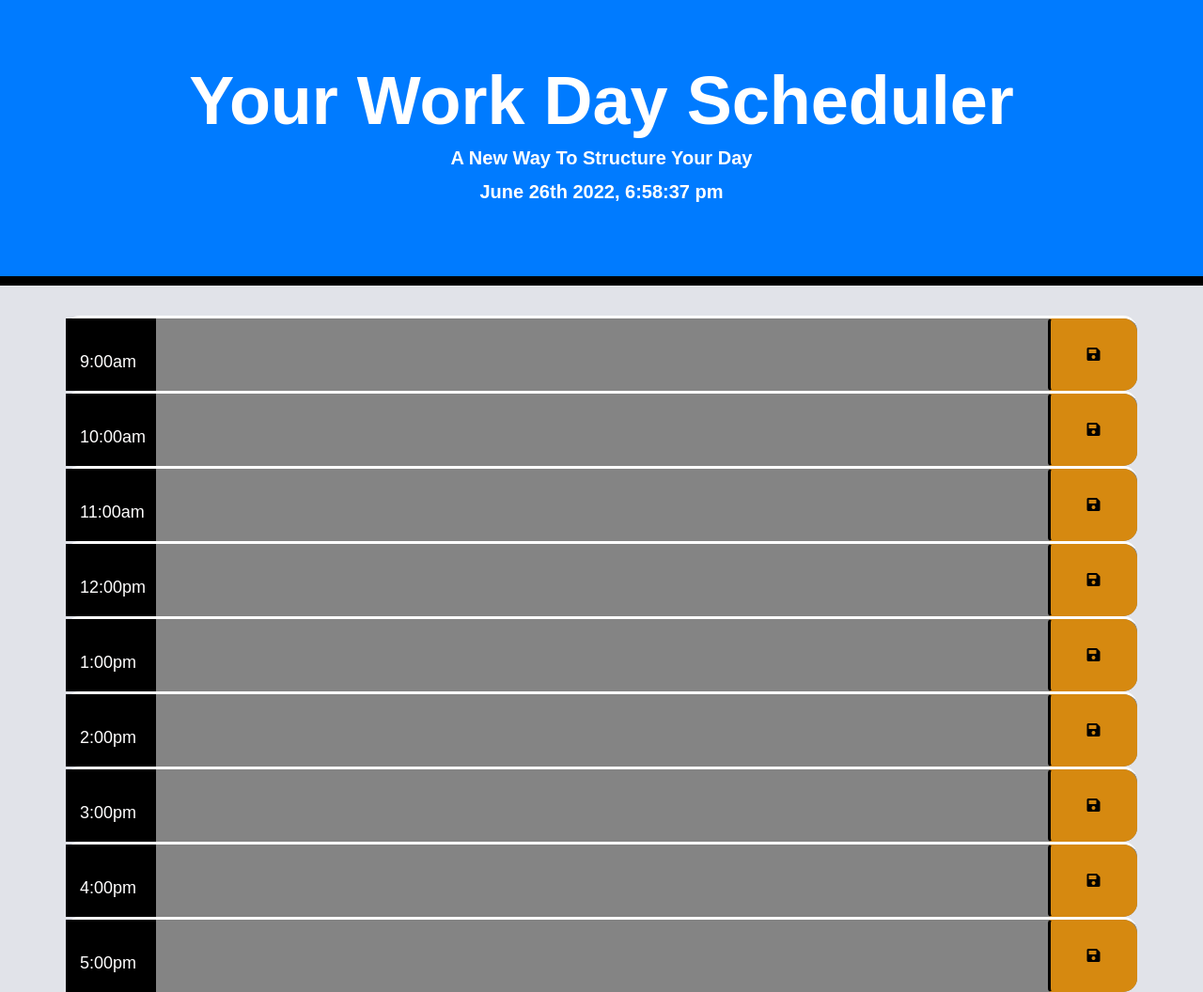
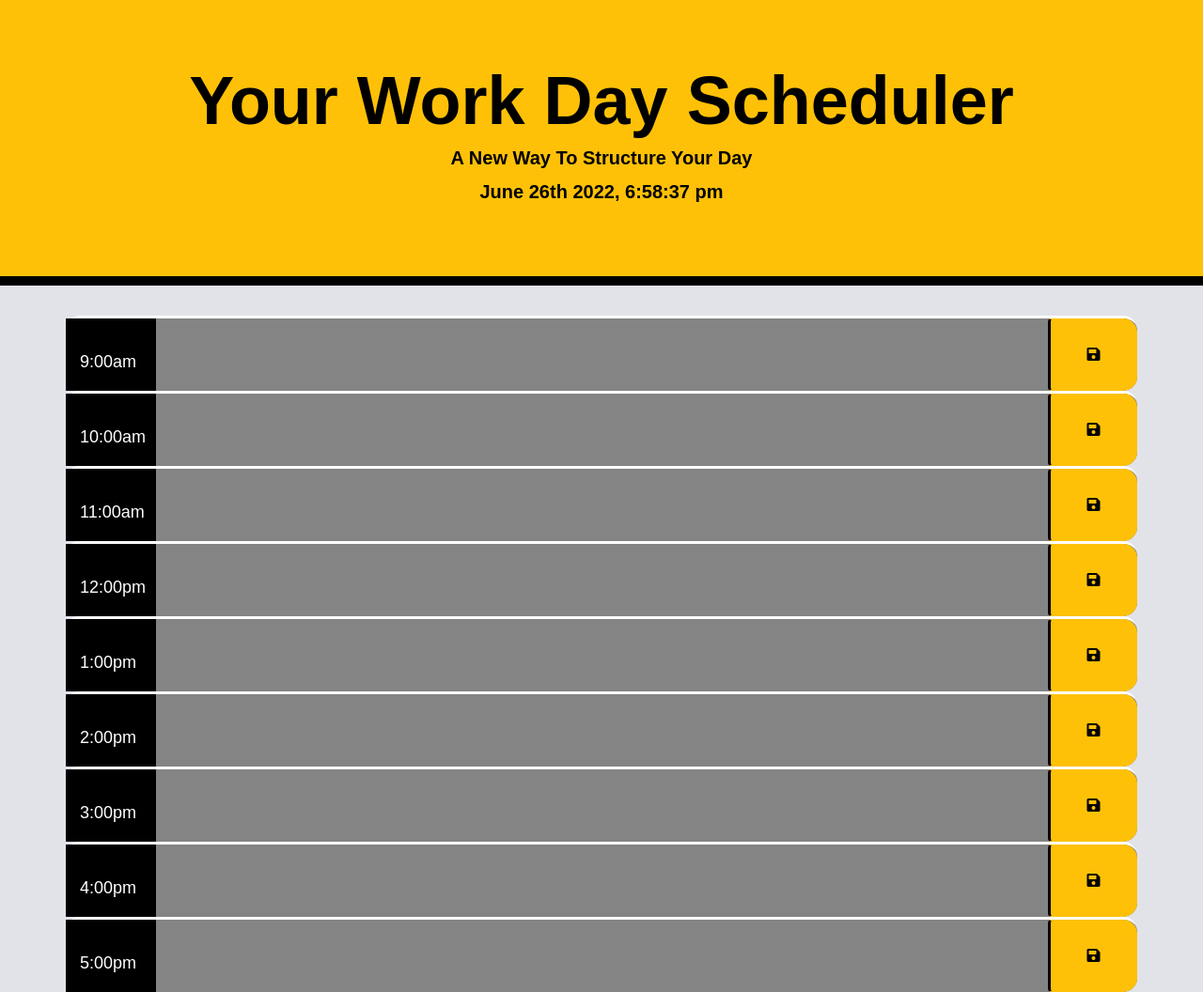
Before and after one commit to Boyd007/C5Scheduler, a plain HTML site: page Develop/index.html in a window 1280 px wide. Shown: the whole page at 94% size. Drawn offline with nearby package versions, Linux system fonts and the light colour scheme.

Commit message:
updatedbtrpcss

```diff
--- a/Develop/index.html
+++ b/Develop/index.html
@@ -15,10 +15,10 @@
 </head>
 
 <body>
-  <header class="jumbotron bg-primary">
-    <h1 class="font-bold font-weight-bold text-white display-3">Your Work Day Scheduler</h1>
-    <p class="text-white font-weight-bold lead">A New Way To Structure Your Day</p>
-    <p id="currentDay" class="text-white font-weight-bold lead"></p>
+  <header class="jumbotron bg-warning">
+    <h1 class="font-bold font-weight-bold text-black display-3">Your Work Day Scheduler</h1>
+    <p class="text-black font-weight-bold lead">A New Way To Structure Your Day</p>
+    <p id="currentDay" class="text-black font-weight-bold lead"></p>
   </header>
   <div class="container">
 
--- a/Develop/style.css
+++ b/Develop/style.css
@@ -62,7 +62,8 @@ textarea {
   border-left: 3px solid black;
   border-top-right-radius: 15px;
   border-bottom-right-radius: 15px;
-  background-color: #d68910;
+  background-color: #ffc107
+  ;
   color: rgb(0, 0, 0);
 }
 
```
